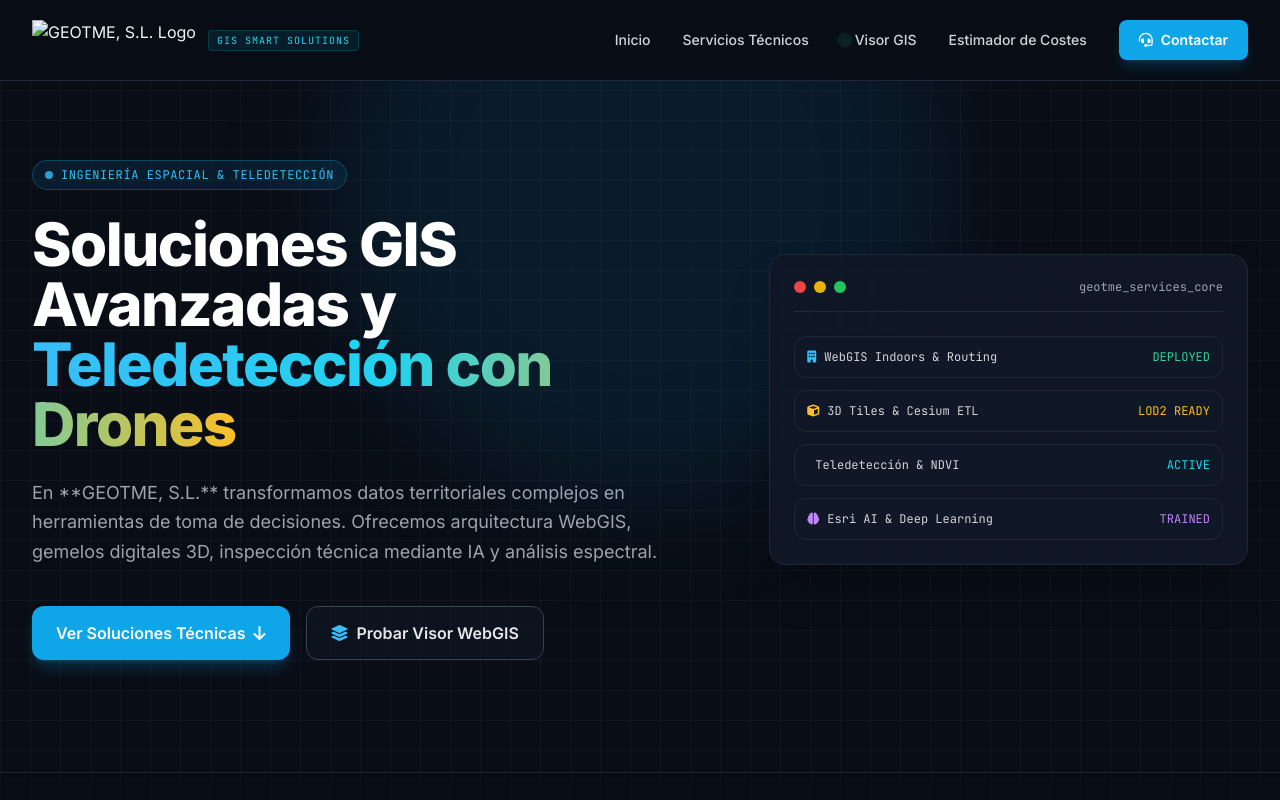
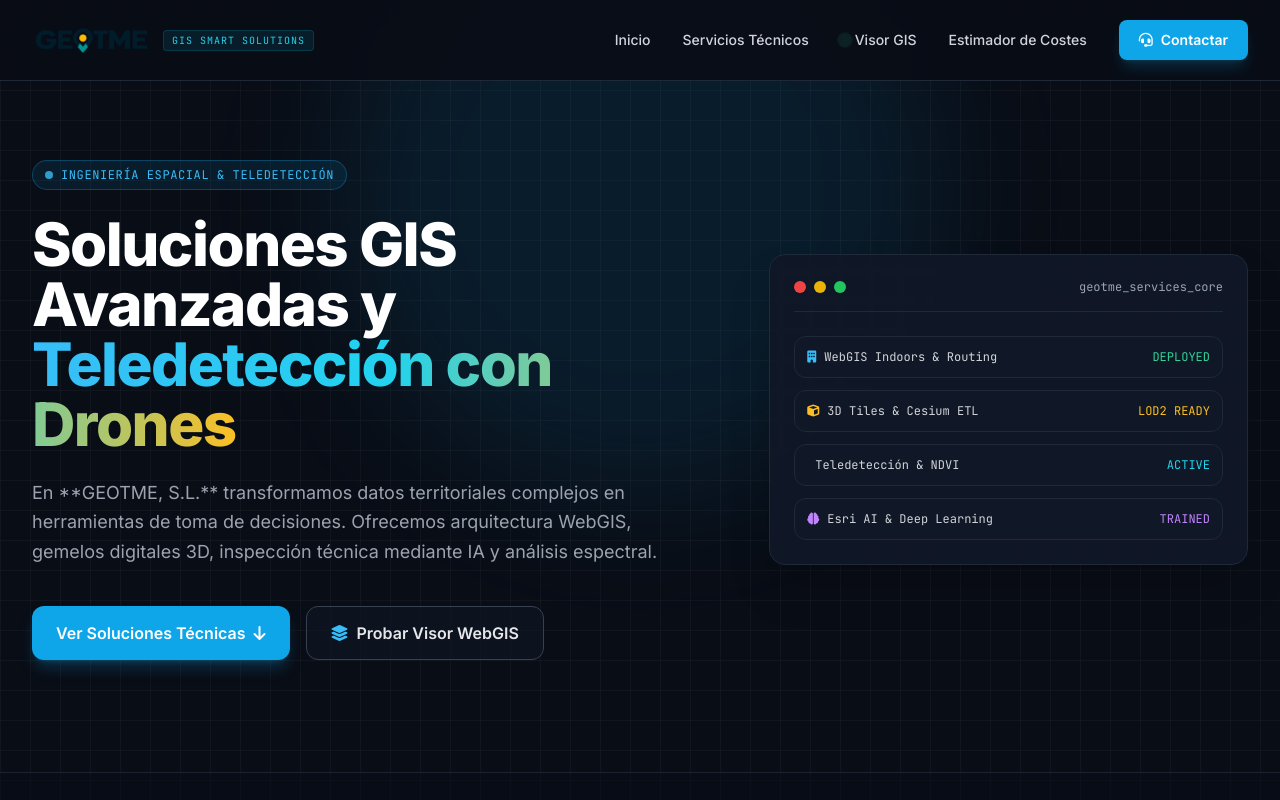
Before and after one commit to nicolasluna88/geotme, a plain HTML site: page index.html in a window 1280 px wide. Shown: the top 800 px of the page. Drawn offline with nearby package versions, Linux system fonts and the light colour scheme; some icons are missing.

Commit message:
Change logo image source path
Updated logo image source path from 'logo.png' to 'img/logo.png'.

```diff
--- a/index.html
+++ b/index.html
@@ -99,7 +99,7 @@
                 <!-- Logo oficial de GEOTME -->
                 <a href="#" class="flex items-center gap-3 group">
                     <img
-                        src="logo.png"
+                        src="img/logo.png"
                         alt="GEOTME, S.L. Logo"
                         class="h-10 w-auto object-contain transition-transform duration-300 group-hover:scale-105"
                     />
```
